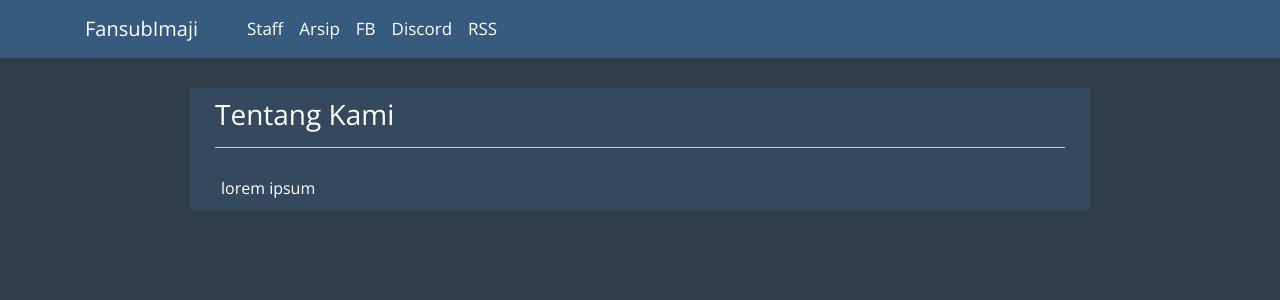
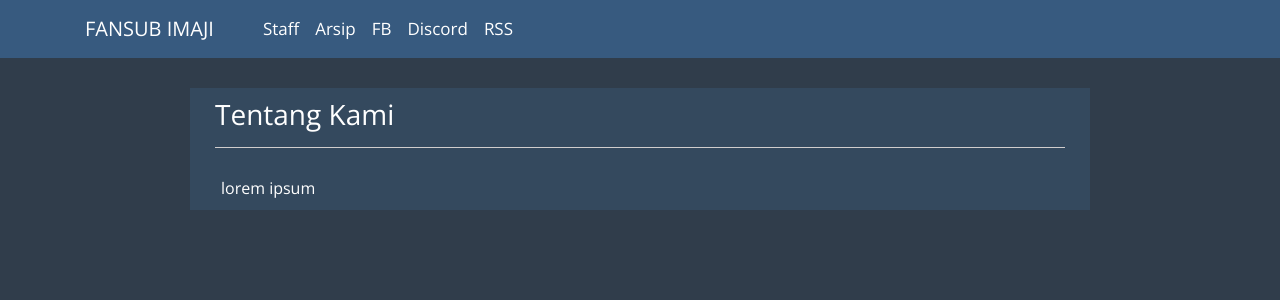
Before and after one commit to py7hon/fansubimaji.github.io, a Jekyll site: the page built from pages/about.html, in a window 1280 px wide. Shown: the top 300 px of the page. Built offline with Jekyll 4.4.1, drawn with Linux system fonts in a browser that asks for light colours; nearby versions of some CDN libraries.

Commit message:
Update header.html

```diff
--- a/_includes/header.html
+++ b/_includes/header.html
@@ -1,6 +1,6 @@
 <header>
     <nav class="navbar navbar-dark navbar-expand-md" style="background-color:#375a7f;font-size:17px;font-family:'Open Sans', sans-serif;max-width:100%;margin:auto;margin-bottom:30px;">
-        <div class="container"><a class="navbar-brand" href="{{ site.url }}">FansubImaji</a><button class="navbar-toggler" data-toggle="collapse" data-target="#navcol-1" style="background-color:transparent;"><span class="sr-only">Toggle navigation</span><span class="navbar-toggler-icon" style="font-size:18px;padding-bottom:5px;"></span></button>
+        <div class="container"><a class="navbar-brand" href="{{ site.url }}">FANSUB IMAJI</a><button class="navbar-toggler" data-toggle="collapse" data-target="#navcol-1" style="background-color:transparent;"><span class="sr-only">Toggle navigation</span><span class="navbar-toggler-icon" style="font-size:18px;padding-bottom:5px;"></span></button>
             <div class="collapse navbar-collapse" id="navcol-1" style="font-family:'Open Sans', sans-serif;margin-left:15px;background-color:#375a7f;padding-left:10px;width:auto;">
                 <ul class="nav navbar-nav">
                     <li class="nav-item" role="presentation"><a class="nav-link" href="#" style="color:#ffffff;">Staff</a></li>
```
